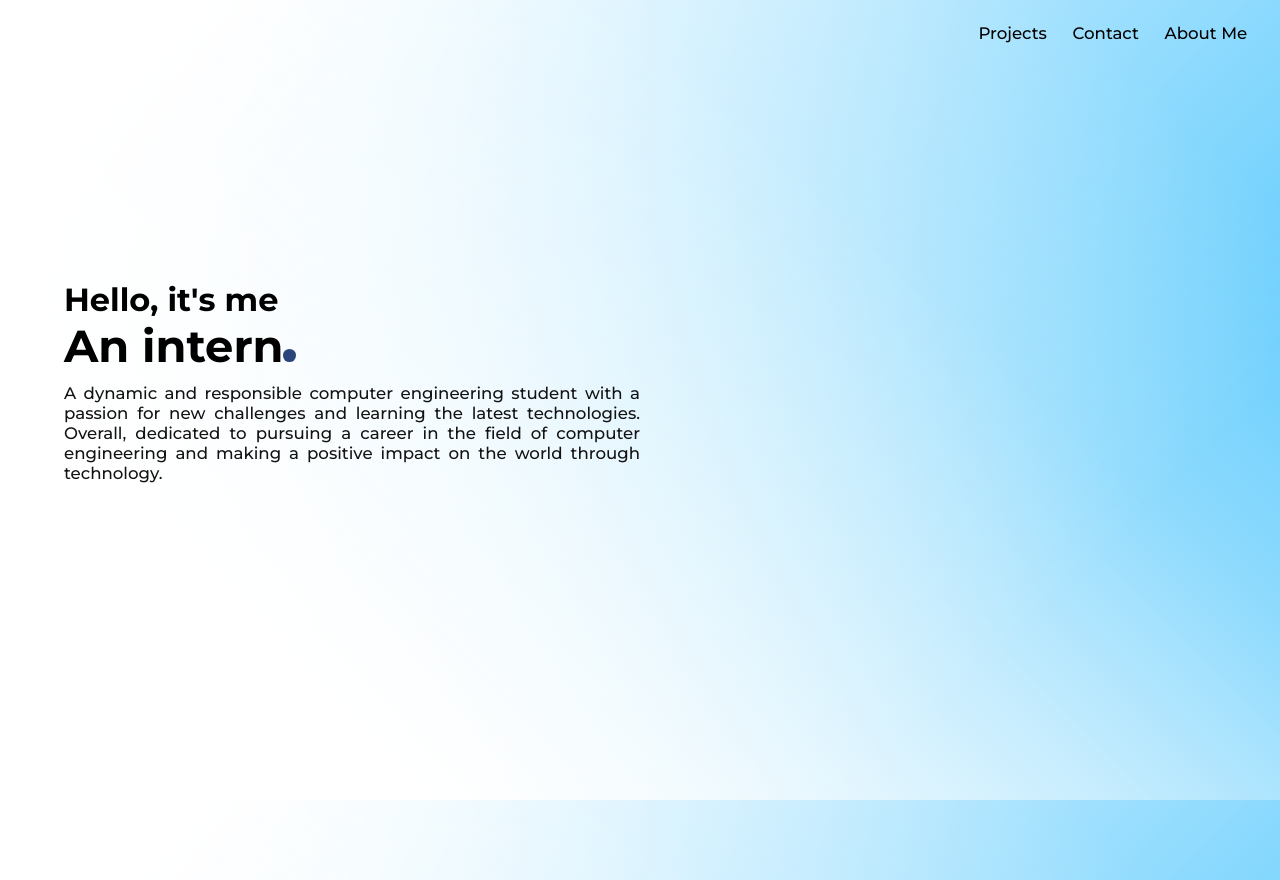
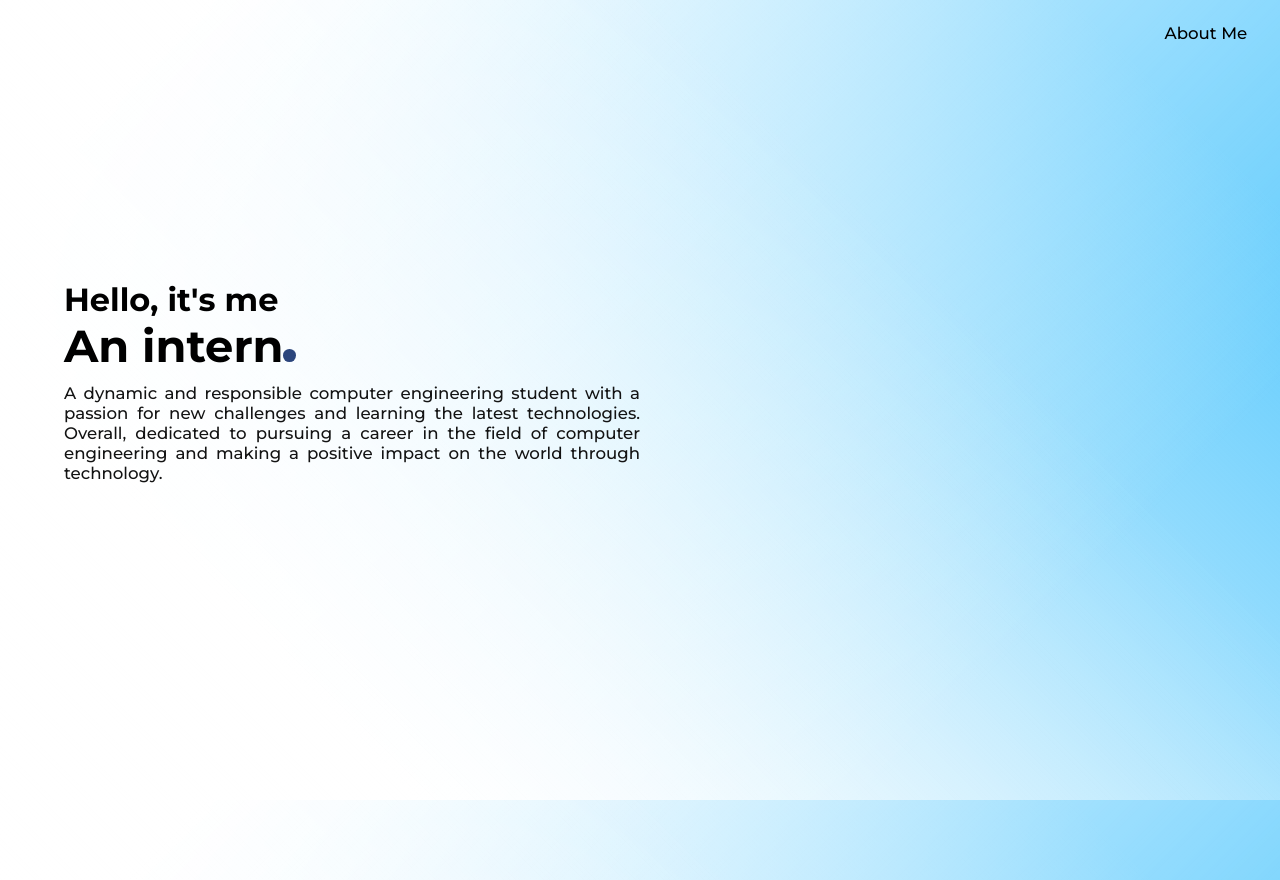
Before and after one commit to JonaBaron/JonaBaron.github.io, a plain HTML site: page index.html in a window 1280 px wide. Drawn offline with Linux system fonts and the light colour scheme.

Commit message:
Modification in menu

```diff
--- a/index.html
+++ b/index.html
@@ -9,8 +9,8 @@
 
   <menu>
     <div class="itemList">
-      <a class="MenuItem" href="/Projects.html">Projects</a>
-      <div class="MenuItem">Contact</div>
+      <!-- <a class="MenuItem" href="/Projects.html">Projects</a>
+      <div class="MenuItem">Contact</div> -->
       <a class="MenuItem" href="/About.html">About Me</a>
     </div>
   </menu>
```
Also changed, not shown: About.html (+2 -2 lines).
